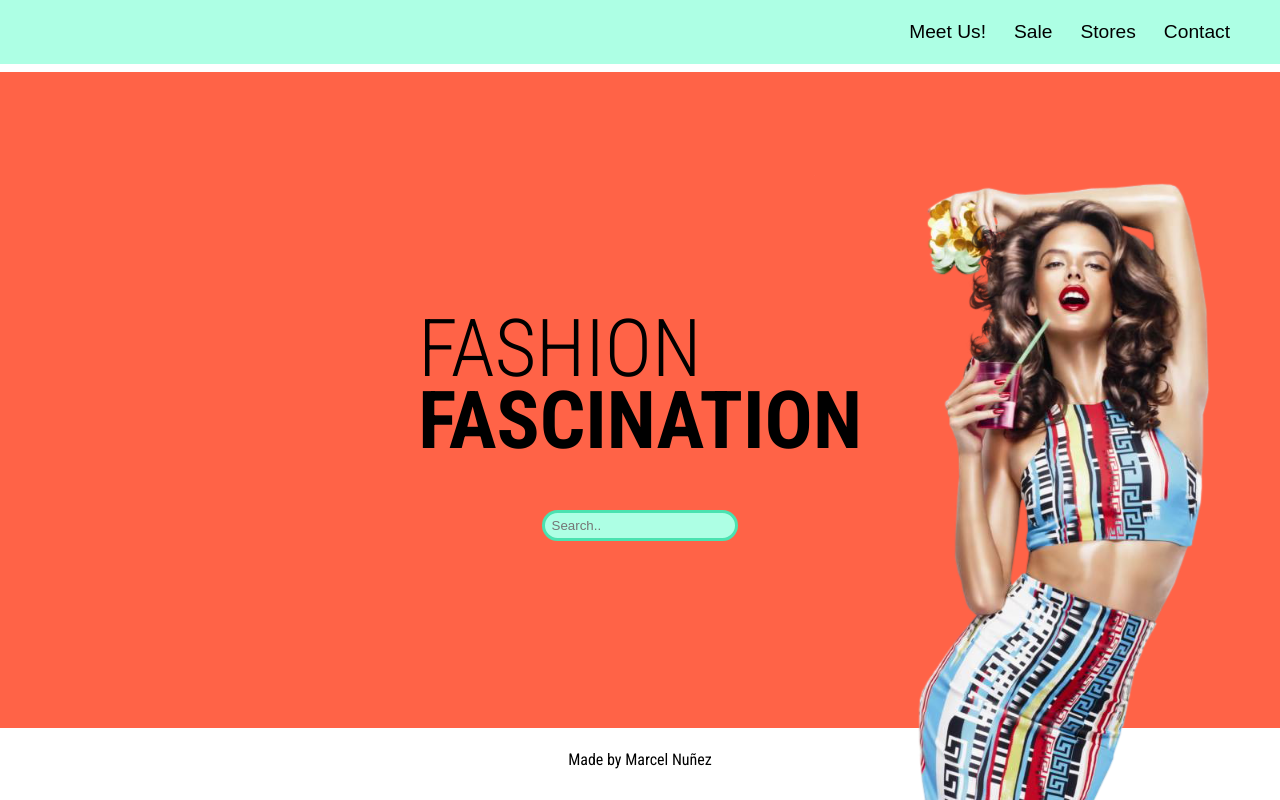
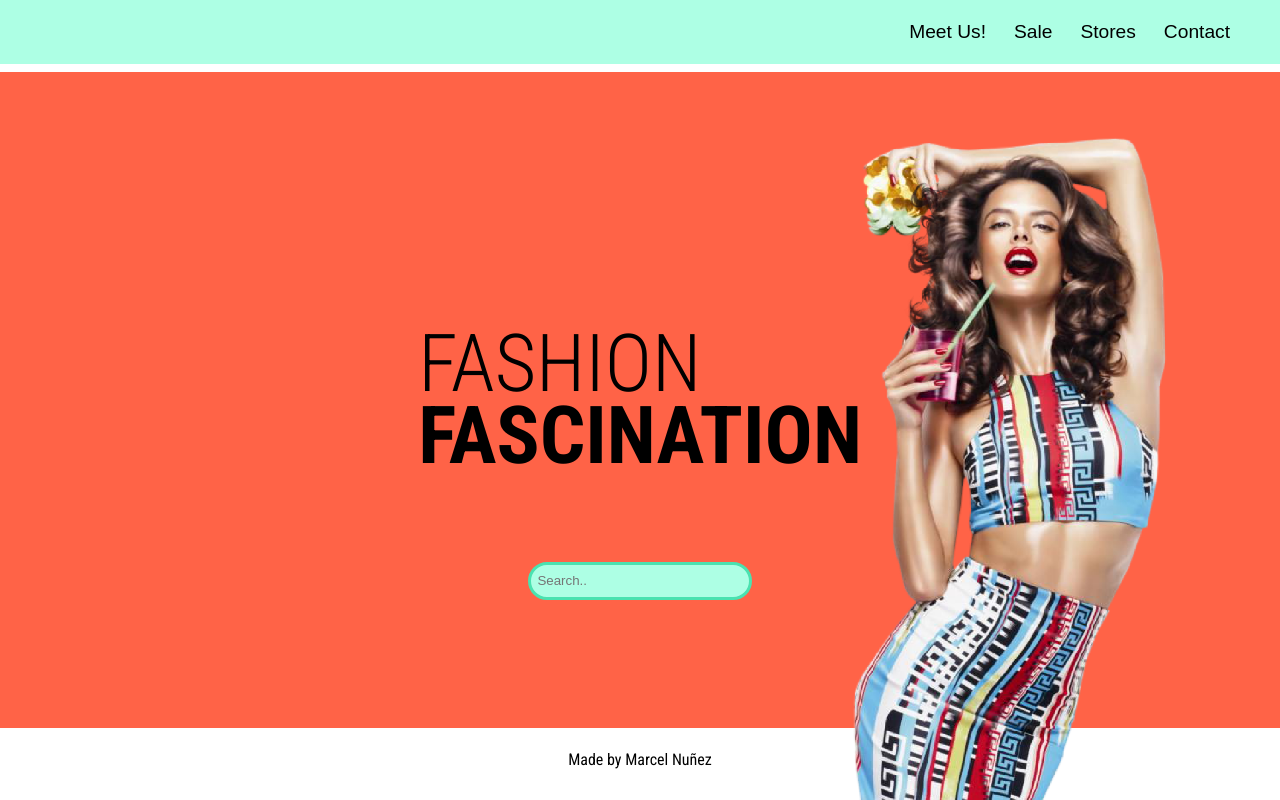
Before and after one commit to MarcelNDG/Fashion-2, a React (Create React App) app: page / in a window 1280 px wide. Built offline with nearby package versions, Linux system fonts and the light colour scheme.

Commit message:
PIc fixed, search bar size

```diff
--- a/src/App.css
+++ b/src/App.css
@@ -83,13 +83,18 @@ main{
 }
 
 .searchbar{
+  position: absolute;
   border: #4ae2b0 3px solid;
   background-color: #adffe4;
+  color: red;
   border-radius: 20px;
+  width: 14rem;
+  height: 2.4rem;
   opacity: 1;
+  padding: 0.3rem 0.4rem;
+  bottom: 8rem;
+
   z-index: 10;
-  color: red;
-  padding: 0.3rem 0.4rem;
 }
 
 /* --- Image --- */
@@ -100,15 +105,16 @@ main{
   height: 100vh;
   justify-content: center;
   align-items: center;
+
   z-index: 0;
 }
 
 .modelPic{
   position: absolute;
-  width: 20rem;
+  width: 16rem;
   opacity: 0.4;
   bottom: 0;
-  margin-left: -50px;
+  margin-left: -25px;
 
   z-index: 0;
 }
@@ -134,13 +140,14 @@ footer{
 
   /* --- Main --- */
   .logo{
-    font-size: 3.8rem;
+    font-size: 3.2rem;
   }
 
   /* --- Image --- */
   .modelPic{
-    width: 22rem;
+    width: 18rem;
     margin-left: 0;
+    z-index: 0;
   }
 
 }
@@ -180,8 +187,8 @@ footer{
 
   .modelPic{
     position: absolute;
-    right: 0;
-    width: 26rem;
+    right: 2rem;
+    width: 20rem;
     opacity: 0.4;
 
     bottom: 0;
@@ -223,7 +230,7 @@ footer{
   /* --- Image --- */
  .modelPic{
 
-  width: 30rem;
+  width: 20rem;
    opacity: 1;
  }
 
@@ -240,6 +247,14 @@ footer{
     background-color: tomato;
   }
 
+  /* --- Image --- */
+ .modelPic{
+
+  width: 20rem;
+  right: 7rem;
+  opacity: 1;
+ }
+
 }
 
 
--- a/src/components/Searchbar.js
+++ b/src/components/Searchbar.js
@@ -2,9 +2,9 @@ import React from 'react'
 
 const Searchbar = () => {
     return(
-        <div >
+
             <input className='searchbar' type="text" placeholder="Search.."></input>
-        </div>
+
     )
 }
 
```
Also changed, not shown: src/img/model.png.
